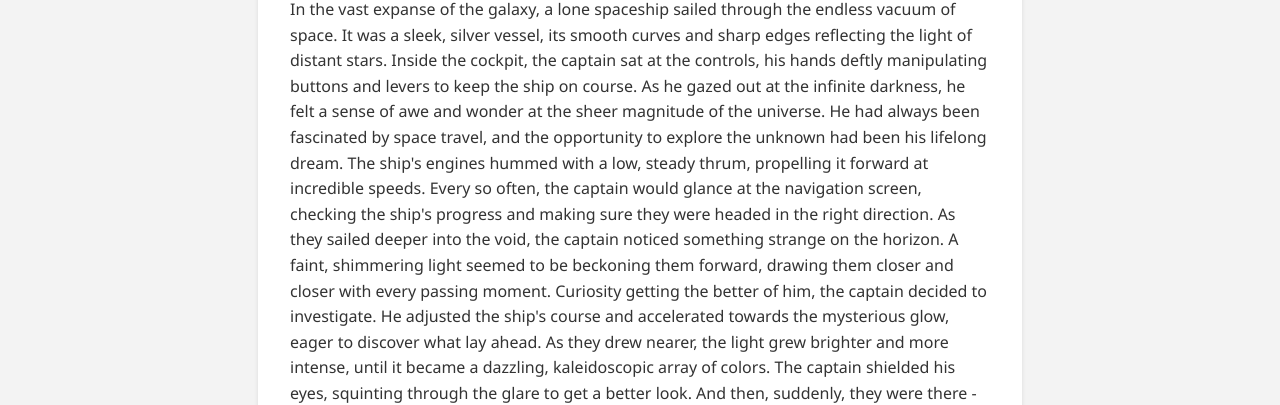
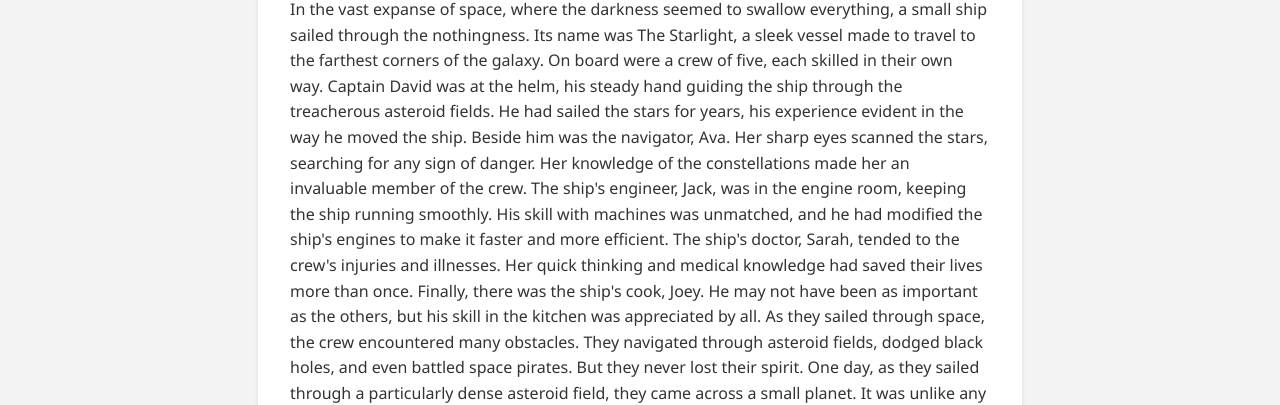
Before and after one commit to Bryans01/Bryans01.github.io, a plain HTML site: page content/1.html in a window 1280 px wide. Shown: the part 556-961 px from the top of the page. Drawn offline with Linux system fonts and the light colour scheme.

Commit message:
Updated blog

```diff
--- a/content/1.html
+++ b/content/1.html
@@ -18,27 +18,25 @@
                 <h2>Sailing in space</h2>
                 <p class="date"></p>
             </div>
-            In the vast expanse of the galaxy, a lone spaceship sailed through the endless vacuum of space. It was a sleek, silver vessel, its smooth curves and sharp edges reflecting the light of distant stars. Inside the cockpit, the captain sat at the controls, his hands deftly manipulating buttons and levers to keep the ship on course.
+            In the vast expanse of space, where the darkness seemed to swallow everything, a small ship sailed through the nothingness. Its name was The Starlight, a sleek vessel made to travel to the farthest corners of the galaxy. On board were a crew of five, each skilled in their own way.
 
-As he gazed out at the infinite darkness, he felt a sense of awe and wonder at the sheer magnitude of the universe. He had always been fascinated by space travel, and the opportunity to explore the unknown had been his lifelong dream.
+Captain David was at the helm, his steady hand guiding the ship through the treacherous asteroid fields. He had sailed the stars for years, his experience evident in the way he moved the ship.
 
-The ship's engines hummed with a low, steady thrum, propelling it forward at incredible speeds. Every so often, the captain would glance at the navigation screen, checking the ship's progress and making sure they were headed in the right direction.
+Beside him was the navigator, Ava. Her sharp eyes scanned the stars, searching for any sign of danger. Her knowledge of the constellations made her an invaluable member of the crew.
 
-As they sailed deeper into the void, the captain noticed something strange on the horizon. A faint, shimmering light seemed to be beckoning them forward, drawing them closer and closer with every passing moment.
+The ship's engineer, Jack, was in the engine room, keeping the ship running smoothly. His skill with machines was unmatched, and he had modified the ship's engines to make it faster and more efficient.
 
-Curiosity getting the better of him, the captain decided to investigate. He adjusted the ship's course and accelerated towards the mysterious glow, eager to discover what lay ahead.
+The ship's doctor, Sarah, tended to the crew's injuries and illnesses. Her quick thinking and medical knowledge had saved their lives more than once.
 
-As they drew nearer, the light grew brighter and more intense, until it became a dazzling, kaleidoscopic array of colors. The captain shielded his eyes, squinting through the glare to get a better look.
+Finally, there was the ship's cook, Joey. He may not have been as important as the others, but his skill in the kitchen was appreciated by all.
 
-And then, suddenly, they were there - surrounded by a swirling vortex of energy, pulsing and throbbing with a life of its own. The ship rocked and shuddered as it was caught in the vortex's grip, tossed and turned like a leaf in a hurricane.
+As they sailed through space, the crew encountered many obstacles. They navigated through asteroid fields, dodged black holes, and even battled space pirates. But they never lost their spirit.
 
-But the captain was undaunted. He had faced many challenges in his life, and he was determined to see this one through to the end. With a steady hand on the controls, he navigated the ship through the tumultuous waves of energy, emerging on the other side to find himself in a whole new world.
+One day, as they sailed through a particularly dense asteroid field, they came across a small planet. It was unlike any they had ever seen before, with crystal clear waters and lush green forests.
 
-It was like nothing he had ever seen before - a place of glittering stars and radiant nebulae, of swirling clouds and glowing auroras. The ship sailed through this celestial wonderland, its captain transfixed by the beauty and majesty of it all.
+They landed the ship and explored the planet, amazed by its beauty. They spent a few days there, enjoying the peace and tranquility that the planet offered.
 
-For a moment, he forgot about his mission, about the dangers of space travel and the perils of the unknown. He was simply a sailor, sailing through the stars, exploring the infinite reaches of the cosmos.
-
-And in that moment, he knew that he would never be the same again. The thrill of discovery, the wonder of exploration - these were the things that fueled his passion for space travel, and he knew that he would spend the rest of his days sailing through the stars, seeking out the mysteries of the universe.
+But they knew that they had to continue their journey. They set sail once again, sailing towards the unknown. And as they sailed through the stars, they knew that their adventure was far from over. For they were sailors in space, and there was a universe full of wonders waiting for them.
             <p>Generated using the gpt-3.5-turbo model.</p>
         </div>
     </main>
```
Also changed, not shown: 1 other file.
